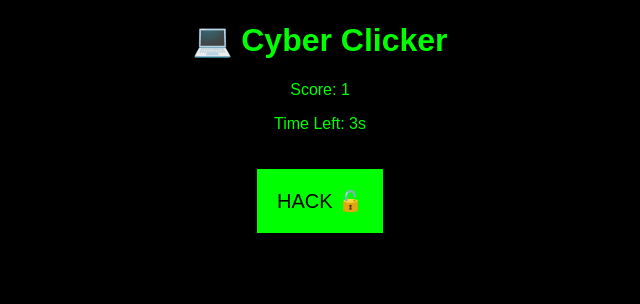
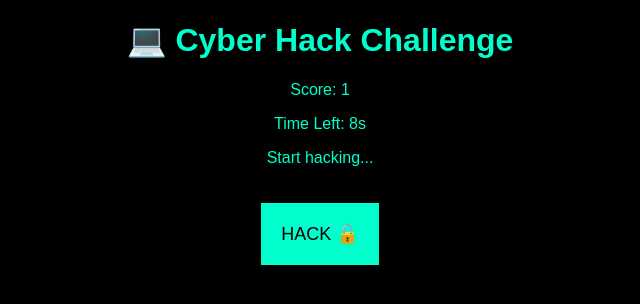
Before and after one commit to Anudeepkadambala/cyber-clicker-game, a plain HTML site: page index.html in a window 1280 px wide. Both pictures are taken after a click on the button "HACK 🔓". Shown: the whole page, without its empty margins (320-960 px from the left). Drawn offline with Linux system fonts and the light colour scheme.

Commit message:
Update index.html

```diff
--- a/index.html
+++ b/index.html
@@ -1,45 +1,52 @@
 <!DOCTYPE html>
 <html>
 <head>
-  <title>Cyber Clicker</title>
+  <title>Cyber Hack Challenge</title>
   <style>
     body {
       text-align: center;
       font-family: Arial;
       background: black;
-      color: lime;
+      color: #00ffcc;
     }
     button {
       padding: 20px;
-      font-size: 20px;
+      font-size: 18px;
       margin-top: 20px;
-      background: lime;
+      background: #00ffcc;
       border: none;
       cursor: pointer;
     }
     button:hover {
-      background: green;
+      background: #00cc99;
       color: white;
     }
   </style>
 </head>
 <body>
 
-<h1>💻 Cyber Clicker</h1>
+<h1>💻 Cyber Hack Challenge</h1>
 <p>Score: <span id="score">0</span></p>
-<p>Time Left: <span id="time">10</span>s</p>
+<p>Time Left: <span id="time">15</span>s</p>
+<p id="status">Start hacking...</p>
 
 <button onclick="hack()">HACK 🔓</button>
 
 <script>
 let score = 0;
-let timeLeft = 10;
+let timeLeft = 15;
 let gameActive = true;
 
 function hack() {
   if (gameActive) {
     score++;
     document.getElementById("score").innerText = score;
+
+    if (score > 20) {
+      document.getElementById("status").innerText = "🔥 Access Level: ROOT";
+    } else if (score > 10) {
+      document.getElementById("status").innerText = "⚡ Access Level: ADMIN";
+    }
   }
 }
 
@@ -50,7 +57,8 @@ let timer = setInterval(() => {
   } else {
     gameActive = false;
     clearInterval(timer);
-    alert("💀 System Locked! Your Score: " + score);
+    document.getElementById("status").innerText = "💀 System Locked!";
+    alert("Final Score: " + score);
   }
 }, 1000);
 </script>
```
